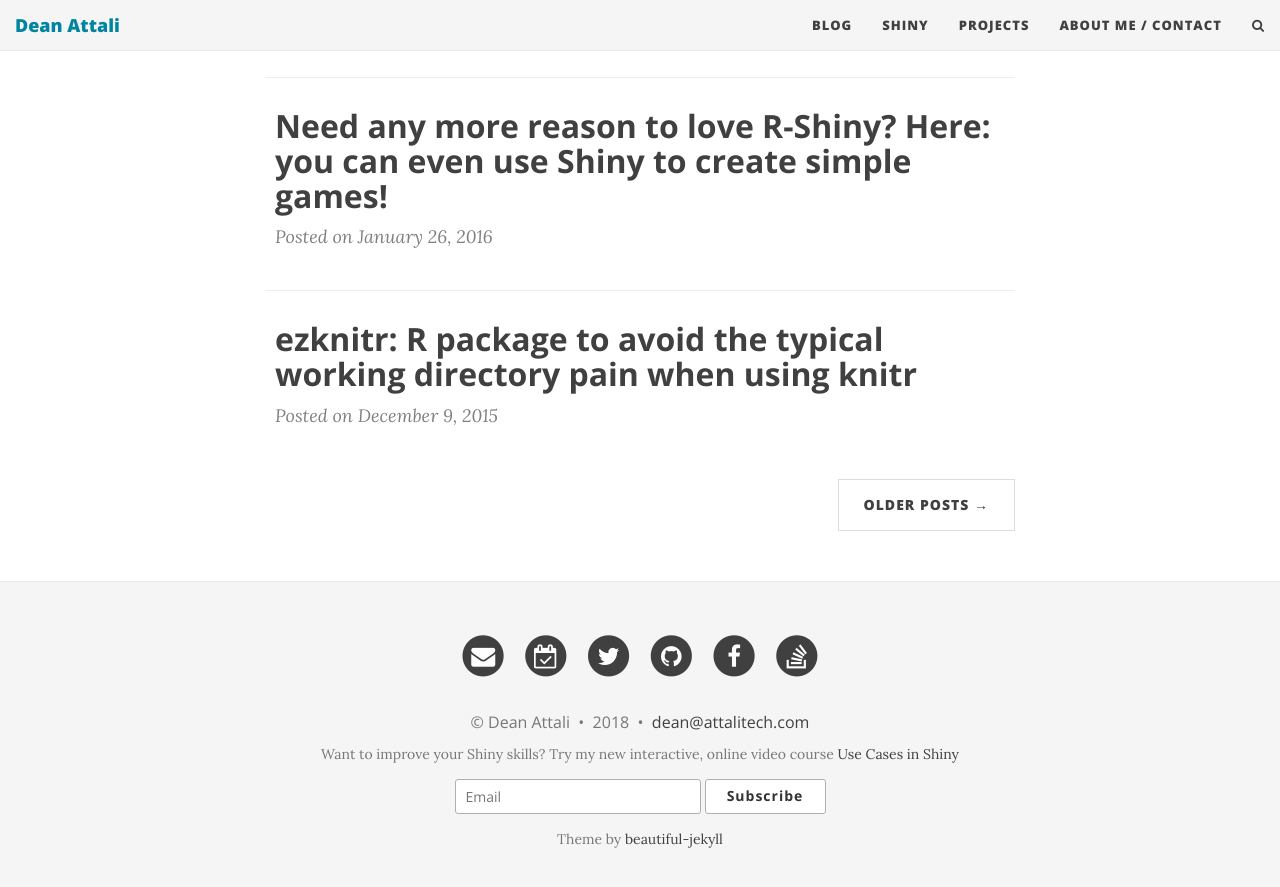
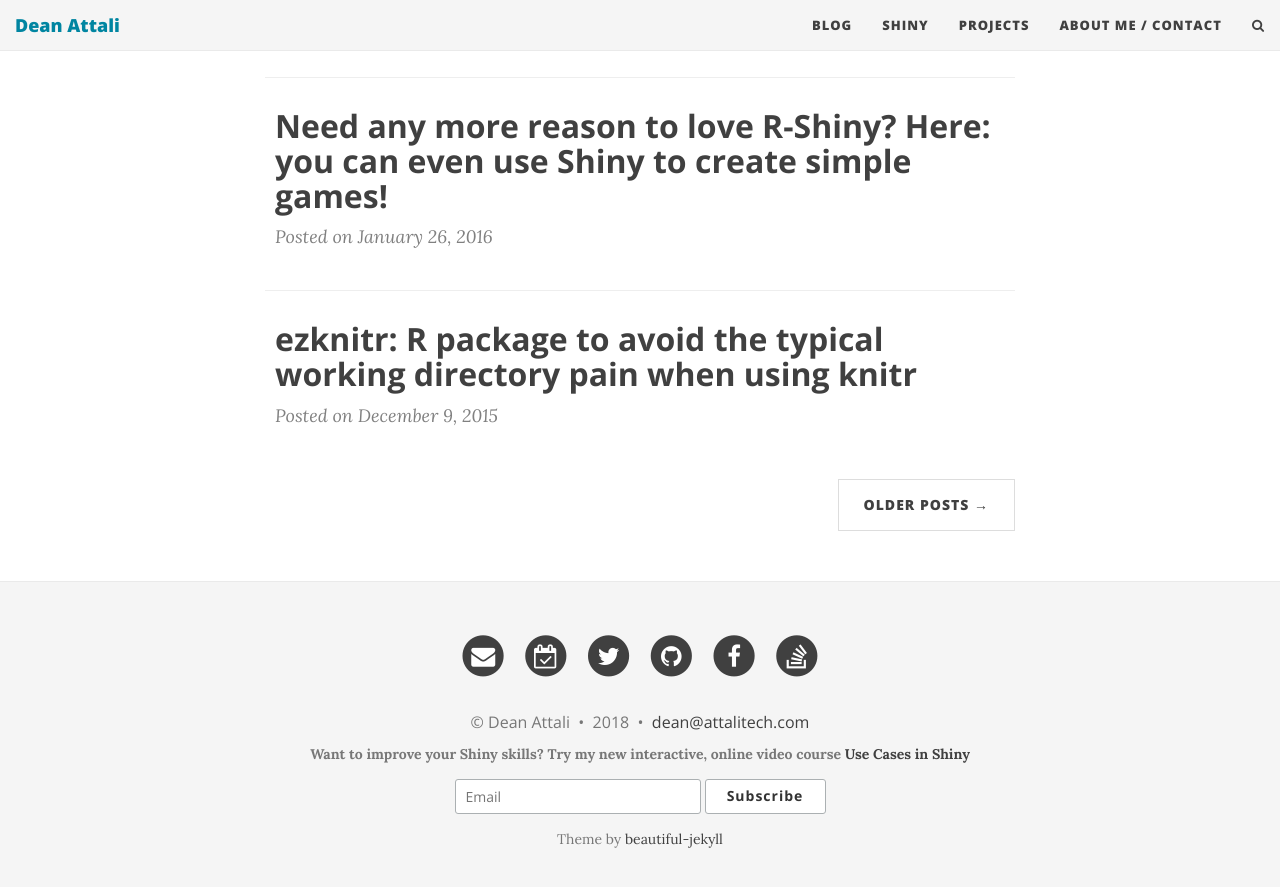
Before and after one commit to daattali/daattali.github.io, a Jekyll site: the page built from index.html, in a window 1280 px wide and 900 px high, scrolled down 2062 px. Shown: the top 887 px of the window. Built offline with Jekyll 4.4.1, drawn with Linux system fonts in a browser that asks for light colours; nearby versions of some CDN libraries; the list of posts is cut into pages by our own code.

Commit message:
Update footer.html

```diff
--- a/_includes/footer.html
+++ b/_includes/footer.html
@@ -117,7 +117,7 @@
           {% endif %}
         </p>
 
-        <div style="text-align: center; margin: 10px 0 -10px;" class="text-muted">
+        <div style="text-align: center; margin: 10px 0 -10px; font-weight: bold;" class="text-muted">
           <!-- Considering purchasing RStudio Connect, Shiny Server Pro, shinyapps.io, or any other RStudio product? Feel free to contact me to discuss. -->
           Want to improve your Shiny skills? Try my new interactive, online video course <a href="https://www.datacamp.com/courses/building-web-applications-in-r-with-shiny-case-studies">Use Cases in Shiny</a>
         </div>
```
